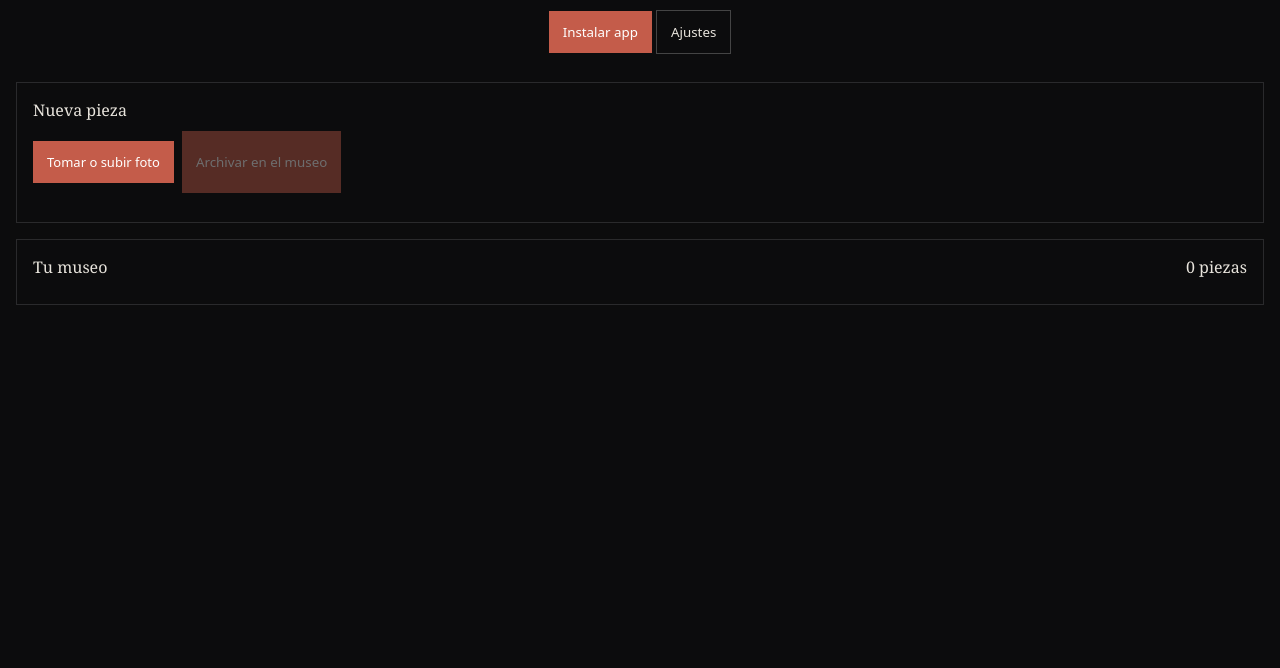
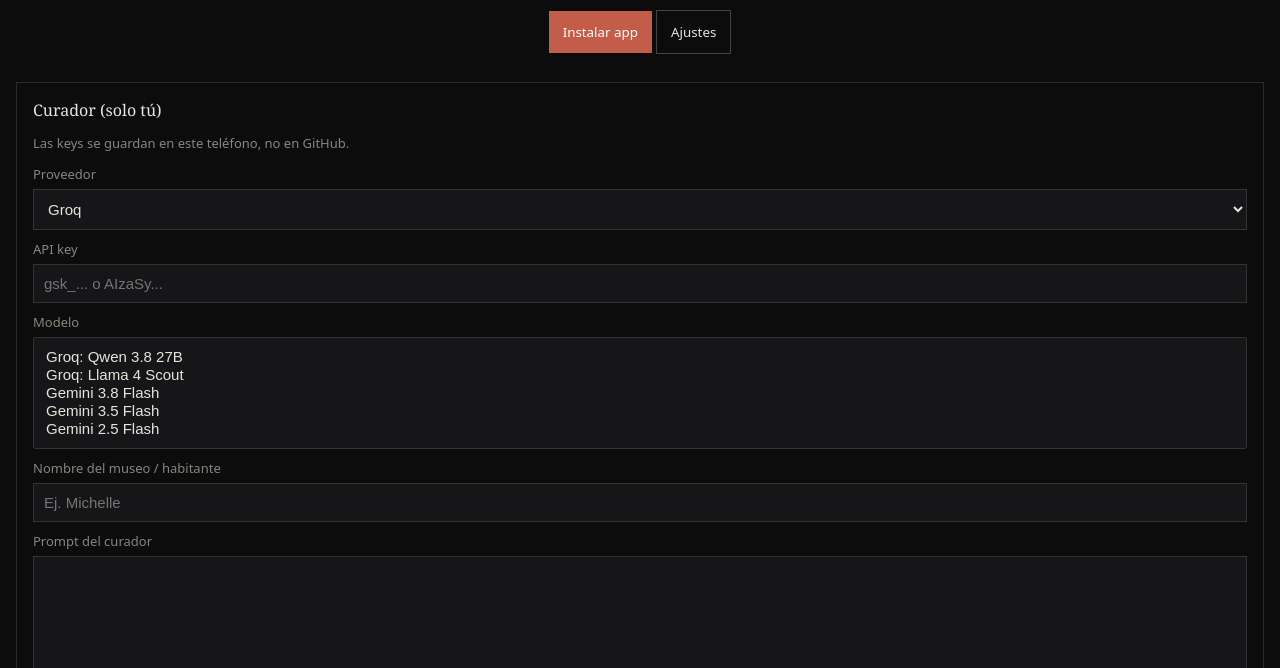
Before and after one commit to Erik755/museum-of-you, a plain HTML site: page index.html in a window 1280 px wide. Shown: the part 132-800 px from the top of the page. Drawn offline with Linux system fonts and the light colour scheme.

Commit message:
Mostrar panel de ajustes abierto

```diff
--- a/index.html
+++ b/index.html
@@ -23,7 +23,7 @@
   </header>
 
   <main>
-    <section class="panel hidden" id="setup">
+    <section class="panel" id="setup">
       <h2>Curador (solo tú)</h2>
       <p class="hint">Las keys se guardan en este teléfono, no en GitHub.</p>
       <label>
@@ -40,15 +40,11 @@
       <label>
         Modelo
         <select id="model" size="5">
-          <optgroup label="Groq">
-            <option value="qwen/qwen3.8-27b">Qwen 3.8 27B</option>
-            <option value="meta-llama/llama-4-scout-17b-16e-instruct">Llama 4 Scout</option>
-          </optgroup>
-          <optgroup label="Gemini">
-            <option value="gemini-3.8-flash" selected>Gemini 3.8 Flash</option>
-            <option value="gemini-3.5-flash">Gemini 3.5 Flash</option>
-            <option value="gemini-2.5-flash">Gemini 2.5 Flash</option>
-          </optgroup>
+          <option value="qwen/qwen3.8-27b">Groq: Qwen 3.8 27B</option>
+          <option value="meta-llama/llama-4-scout-17b-16e-instruct">Groq: Llama 4 Scout</option>
+          <option value="gemini-3.8-flash">Gemini 3.8 Flash</option>
+          <option value="gemini-3.5-flash">Gemini 3.5 Flash</option>
+          <option value="gemini-2.5-flash">Gemini 2.5 Flash</option>
         </select>
       </label>
       <label>
```
